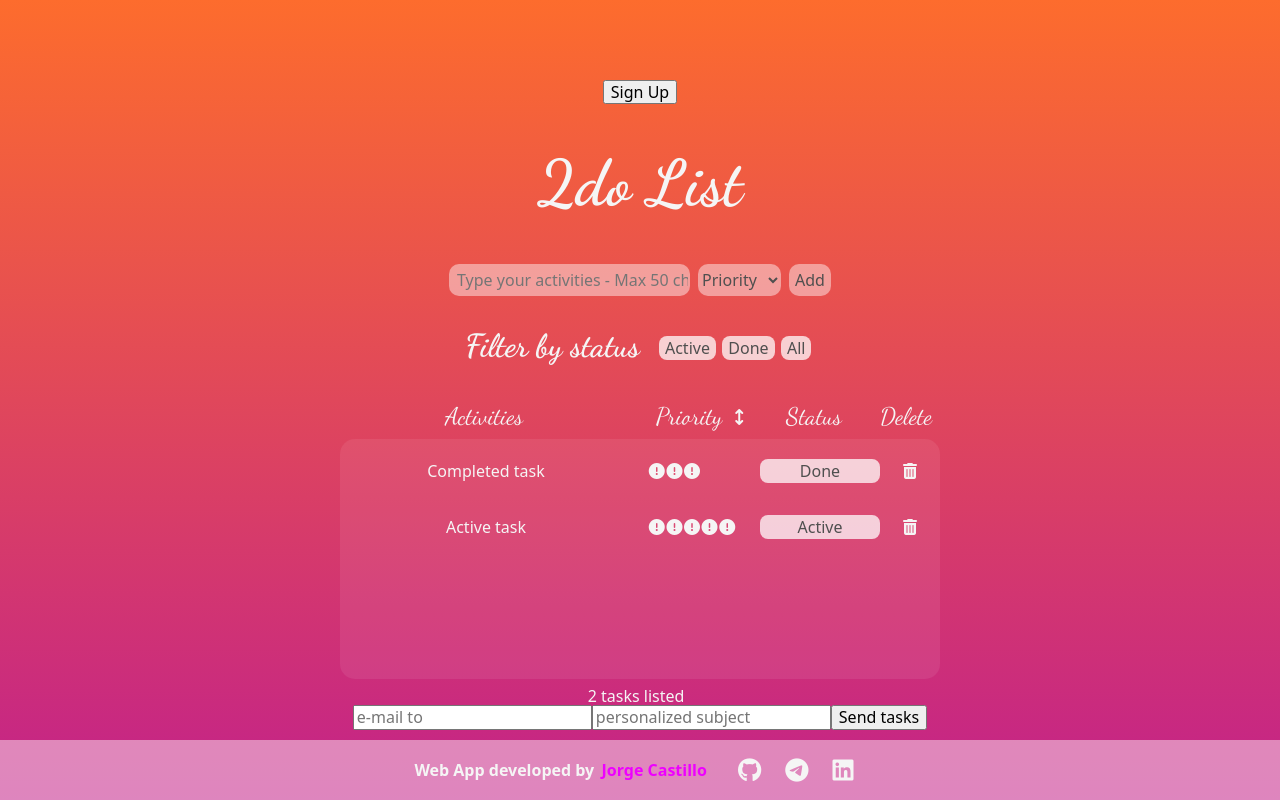
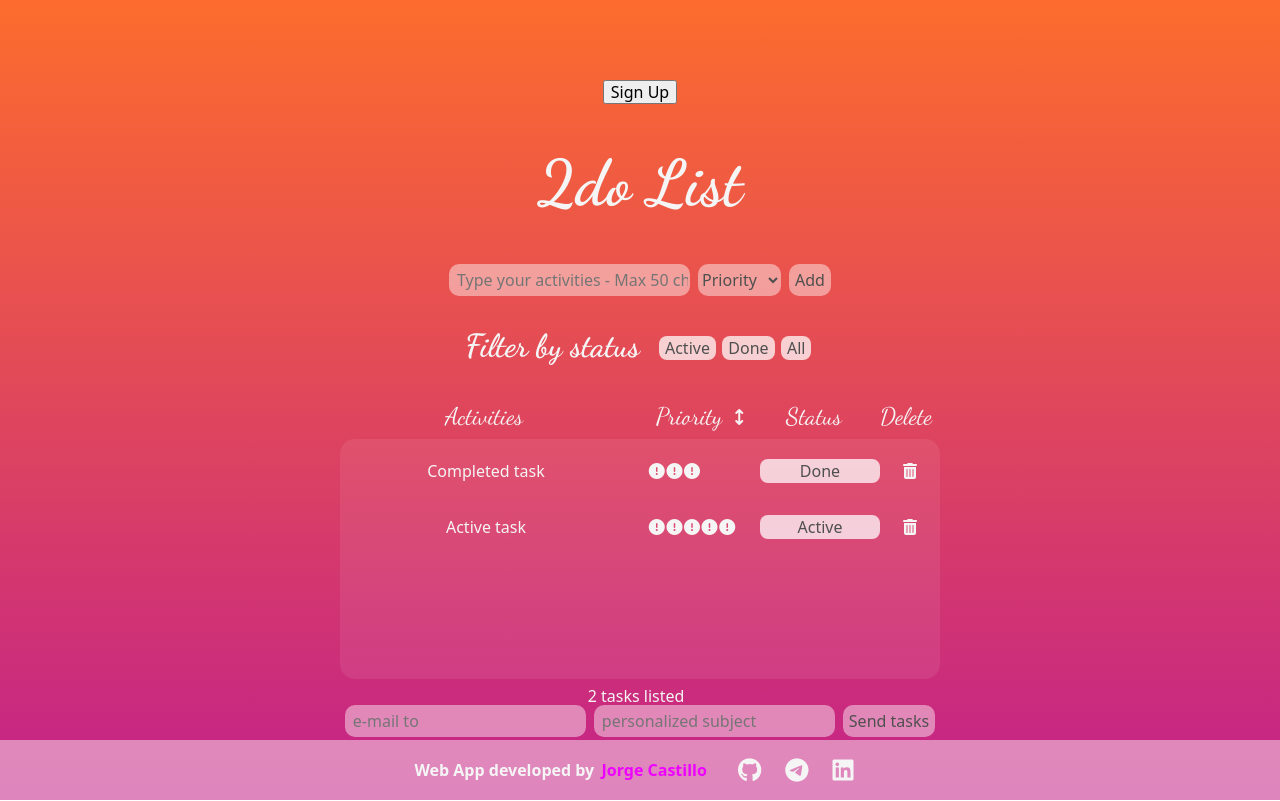
Before and after one commit to alfilister/toDo-List, a React (Vite) app in the folder Client/: page /home in a window 1280 px wide. Built offline with nearby package versions, Linux system fonts and the light colour scheme.

Commit message:
npm sass & button / inputs componentized and used

```diff
--- a/Client/package.json
+++ b/Client/package.json
@@ -16,6 +16,7 @@
     "redux": "^4.2.0",
     "redux-devtools-extension": "^2.13.9",
     "redux-thunk": "^2.4.1",
+    "sass": "^1.53.0",
     "sweetalert2": "^11.4.17",
     "sweetalert2-react-content": "^5.0.0"
   },
--- a/Client/src/Components/AddBar.jsx
+++ b/Client/src/Components/AddBar.jsx
@@ -1,84 +1,86 @@
-import React, { useState } from "react";
-import { useDispatch, useSelector } from "react-redux";
+import React, { useState } from "react"
+import { useDispatch, useSelector } from "react-redux"
 
-import firebaseApp from "../Firebase/credenciales";
-import { getFirestore, doc, setDoc } from "firebase/firestore";
+import firebaseApp from "../Firebase/credenciales"
+import { getFirestore, doc, setDoc } from "firebase/firestore"
 
-import { addTask } from "../Redux/Actions";
+import { addTask } from "../Redux/Actions"
 
-import Swal from "sweetalert2";
-import withReactContent from "sweetalert2-react-content";
-import "sweetalert2/src/sweetalert2.scss"; // Don't forget to import the styles!
-const MySwal = withReactContent(Swal);
+import Swal from "sweetalert2"
+import withReactContent from "sweetalert2-react-content"
+import "sweetalert2/src/sweetalert2.scss" // Don't forget to import the styles!
+import InputText from "./Buttons & Inputs/InputText"
+import ButtonMain from "./Buttons & Inputs/ButtonMain"
+const MySwal = withReactContent(Swal)
 
 const validate = (input) => {
-  let errors = {};
+  let errors = {}
   if (input.task.trim().length < 1) {
-    errors.task = "Task needed to add";
+    errors.task = "Task needed to add"
   } else if (!/^.{0,50}$/.test(input.task)) {
-    errors.task = "Max length 50 characters";
+    errors.task = "Max length 50 characters"
   }
-  return errors;
-};
+  return errors
+}
 
-const date = new Date();
+const date = new Date()
 const dateString = new Date(date.getTime() - date.getTimezoneOffset() * 60000)
   .toISOString()
-  .slice(0, 10);
+  .slice(0, 10)
 
 function AddBar() {
-  const uid = useSelector((state) => state.userInfo.uid);
-  const tasksFirestore = useSelector((state) => state.userInfo.tasks);
-  const taskStorage = useSelector((state) => state.tasks);
-  const userRole = useSelector((state) => state.userInfo.role);
-  const dispatch = useDispatch();
+  const uid = useSelector((state) => state.userInfo.uid)
+  const tasksFirestore = useSelector((state) => state.userInfo.tasks)
+  const taskStorage = useSelector((state) => state.tasks)
+  const userRole = useSelector((state) => state.userInfo.role)
+  const dispatch = useDispatch()
 
   const [input, setInput] = useState({
     task: "",
     priority: "Priority",
-  });
+  })
 
-  const [errors, setErrors] = useState("");
+  const [errors, setErrors] = useState("")
 
   const handleInput = (e) => {
-    e.preventDefault();
+    e.preventDefault()
     setInput({
       ...input,
       [e.target.name]: e.target.value,
-    });
+    })
     setErrors(
       validate({
         ...input,
         [e.target.name]: e.target.value,
       })
-    );
-  };
+    )
+  }
 
-  const firestore = getFirestore(firebaseApp);
+  const firestore = getFirestore(firebaseApp)
 
   const handleBtn = (e) => {
-    e.preventDefault();
+    e.preventDefault()
     if (!input.task || input.priority === "Priority" || errors.task) {
       MySwal.fire(
         "Missing info",
         "Set an Activity name and a Priority level to proceed",
         "warning"
-      );
+      )
     } else {
       function calcTaskCounter() {
         if (tasksFirestore) {
-          const tasksFirestoreIds = tasksFirestore.map((el) => el.id);
+          const tasksFirestoreIds = tasksFirestore.map((el) => el.id)
           if (tasksFirestoreIds.length) {
-            return Math.max(...tasksFirestoreIds) + 1;
+            return Math.max(...tasksFirestoreIds) + 1
           } else {
-            return 1;
+            return 1
           }
         } else {
-          const tasksStorageIds = taskStorage.map((el) => el.id);
+          const tasksStorageIds = taskStorage.map((el) => el.id)
           if (tasksStorageIds.length) {
-            return Math.max(...tasksStorageIds) + 1;
+            return Math.max(...tasksStorageIds) + 1
           } else {
-            return 1;
+            return 1
           }
         }
       }
@@ -92,39 +94,37 @@ function AddBar() {
         timeLimit: "not-defined",
         setAlert: "Off",
         details: "...",
-      };
-      dispatch(addTask(taskToSend));
+      }
+      dispatch(addTask(taskToSend))
 
       if (userRole === "pro" || userRole === "basic") {
-        tasksFirestore && tasksFirestore.push(taskToSend);
+        tasksFirestore && tasksFirestore.push(taskToSend)
 
-        const docuRef = doc(firestore, `/users/${uid}`);
+        const docuRef = doc(firestore, `/users/${uid}`)
         setDoc(
           docuRef,
           {
             tasks: tasksFirestore ? tasksFirestore : [taskToSend],
           },
           { merge: true }
-        );
+        )
       }
 
       setInput({
         task: "",
         priority: "Priority",
-      });
+      })
     }
-  };
+  }
 
   return (
     <div className="addBar">
-      <input
-        type="text"
+      <InputText
         name="task"
         value={input.task}
         placeholder="Type your activities - Max 50 char"
         onChange={(e) => handleInput(e)}
       />
-
       <select
         name="priority"
         value={input.priority}
@@ -136,9 +136,9 @@ function AddBar() {
         <option value="1">Low</option>
       </select>
 
-      <button onClick={(e) => handleBtn(e)}>Add</button>
+      <ButtonMain innerText="Add" onClick={(e) => handleBtn(e)} />
     </div>
-  );
+  )
 }
 
-export default AddBar;
+export default AddBar
--- /dev/null
+++ b/Client/src/Components/Buttons & Inputs/ButtonMain.jsx
@@ -0,0 +1,13 @@
+import React from "react"
+
+function ButtonMain({ innerText, onClick, type }) {
+  return (
+    <>
+      <button className="buttonMain" onClick={onClick}>
+        {innerText}
+      </button>
+    </>
+  )
+}
+
+export default ButtonMain
--- /dev/null
+++ b/Client/src/Components/Buttons & Inputs/InputText.jsx
@@ -0,0 +1,18 @@
+import React from "react"
+
+function InputText({ name, value, placeholder, onChange }) {
+  return (
+    <>
+      <input
+        className="inputText"
+        type="text"
+        name={name}
+        value={value}
+        placeholder={placeholder}
+        onChange={onChange}
+      />
+    </>
+  )
+}
+
+export default InputText
--- a/Client/src/Components/TaskEmail.jsx
+++ b/Client/src/Components/TaskEmail.jsx
@@ -2,6 +2,8 @@ import React, { useState } from "react"
 import firebaseApp from "../Firebase/credenciales"
 import { getFirestore, collection, addDoc } from "firebase/firestore"
 import { useSelector } from "react-redux"
+import InputText from "./Buttons & Inputs/InputText"
+import ButtonMain from "./Buttons & Inputs/ButtonMain"
 
 const firestore = getFirestore(firebaseApp)
 
@@ -137,24 +139,21 @@ function TaskEmail() {
   return (
     <div>
       <form onSubmit={(e) => handleSubmit(e, input, tasks)}>
-        <input
-          type="email"
+        <InputText
+          name="email"
+          value={input.email}
           placeholder="e-mail to"
-          name="email"
-          id="email"
           onChange={(e) => handleChange(e)}
-          value={input.email}
-        />
-        <input
-          type="text"
-          placeholder="personalized subject"
-          name="subject"
-          id="subject"
-          onChange={(e) => handleChange(e)}
-          value={input.subject}
         />
 
-        <button type="submit">Send tasks</button>
+        <InputText
+          name="subject"
+          value={input.subject}
+          placeholder="personalized subject"
+          onChange={(e) => handleChange(e)}
+        />
+
+        <ButtonMain innerText="Send tasks" type="submit" />
       </form>
     </div>
   )
--- /dev/null
+++ b/Client/src/Styles/Buttons & inputs/_buttonMain.scss
@@ -0,0 +1,15 @@
+.buttonMain {
+  border-radius: 10px;
+  border: none;
+
+  width: max-content;
+  height: 2em;
+
+  background-color: rgba(255, 255, 255, 0.444);
+  color: rgb(79, 79, 79);
+
+  &:hover {
+    background-color: rgba(255, 255, 255, 1);
+    transition: 1s;
+  }
+}
--- /dev/null
+++ b/Client/src/Styles/Buttons & inputs/_inputText.scss
@@ -0,0 +1,16 @@
+.inputText {
+  border-radius: 10px;
+  border: none;
+
+  width: max-content;
+  height: 2em;
+
+  padding-left: 0.5em;
+  margin-right: 0.5em;
+
+  background-color: rgba(255, 255, 255, 0.444);
+
+  &:focus {
+    background-color: rgba(255, 255, 255, 1);
+  }
+}
--- a/Client/src/Styles/components/_addBar.scss
+++ b/Client/src/Styles/components/_addBar.scss
@@ -1,21 +1,5 @@
 .addBar {
   margin-bottom: 2em;
-  input {
-    border-radius: 10px;
-    border: none;
-
-    width: max-content;
-    height: 2em;
-
-    padding-left: 0.5em;
-    margin-right: 0.5em;
-
-    background-color: rgba(255, 255, 255, 0.444);
-
-    &:focus {
-      background-color: rgba(255, 255, 255, 1);
-    }
-  }
 
   select {
     border-radius: 10px;
@@ -34,20 +18,4 @@
       transition: 1s;
     }
   }
-
-  button {
-    border-radius: 10px;
-    border: none;
-
-    width: max-content;
-    height: 2em;
-
-    background-color: rgba(255, 255, 255, 0.444);
-    color: rgb(79, 79, 79);
-
-    &:hover {
-      background-color: rgba(255, 255, 255, 1);
-      transition: 1s;
-    }
-  }
 }
```
Also changed, not shown: Client/src/_app.scss (+8 -3 lines), 1 other file (tests, documents, lock files or other folders).
